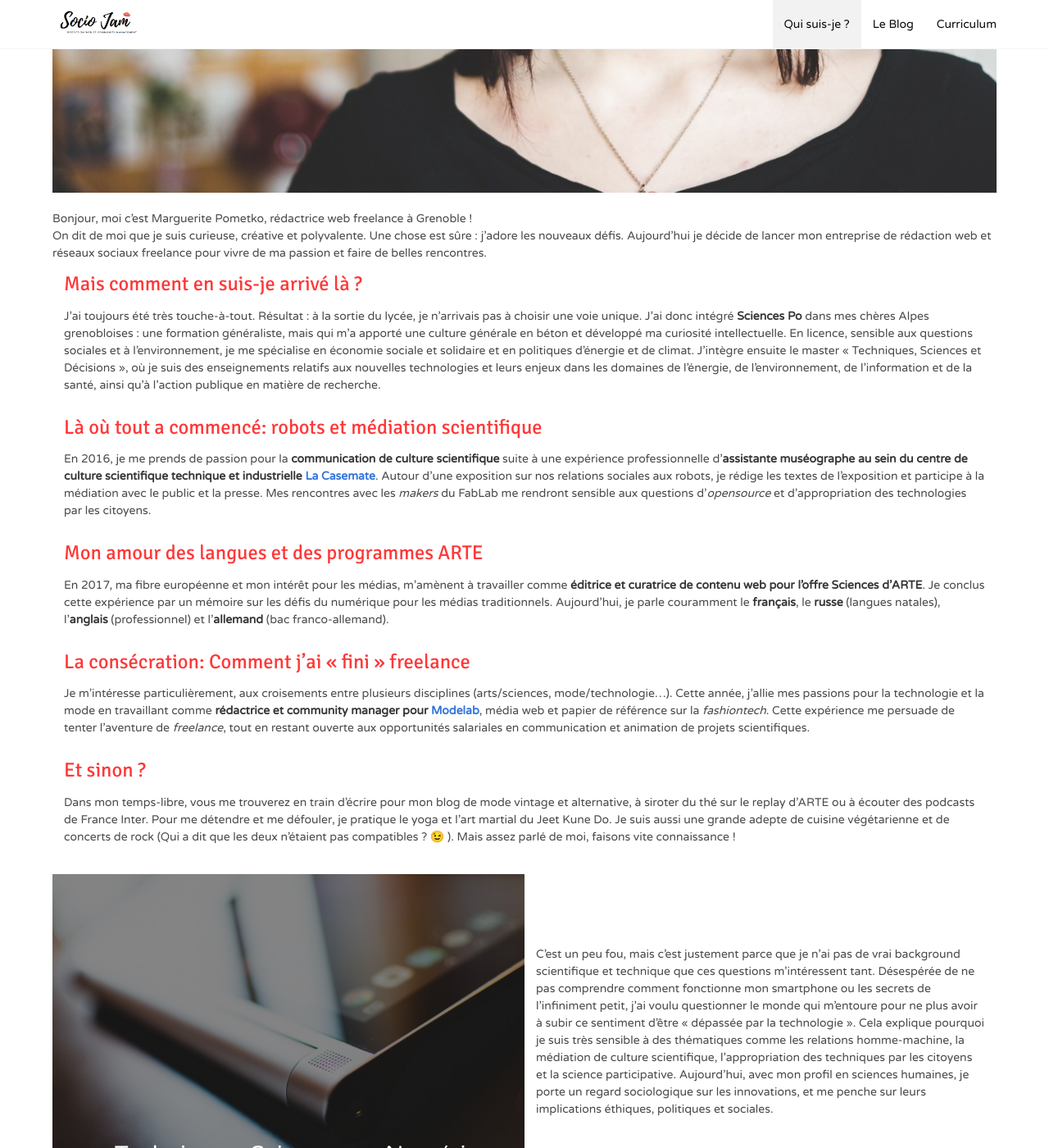
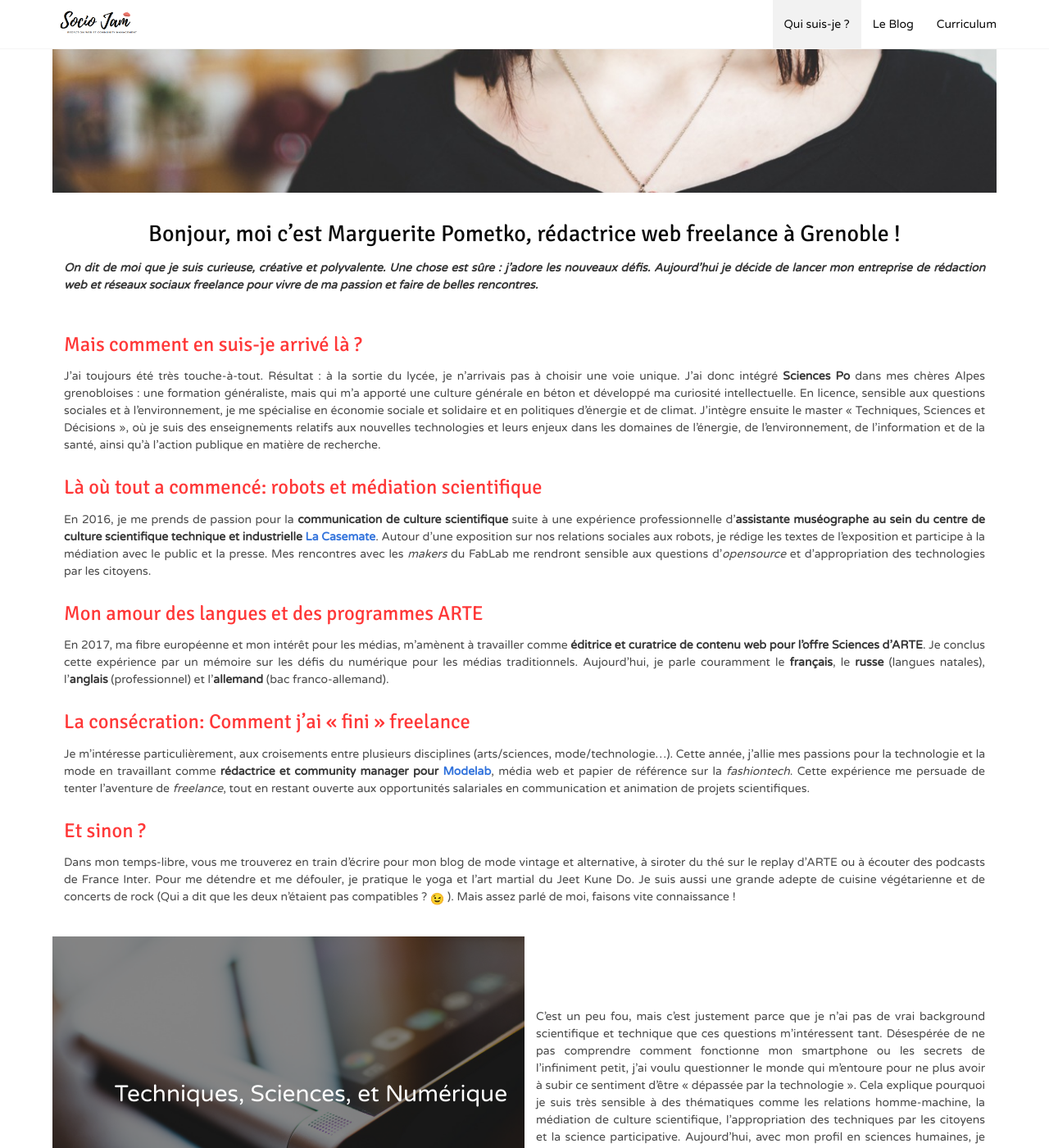
Before and after one commit to marguerite-p/marguerite-p.github.io, a Jekyll site: the page built from about.html, in a window 1280 px wide and 1400 px high, scrolled down 610 px. Shown: the whole window at 82% size. Built offline with Jekyll 4.4.1, drawn with Linux system fonts in a browser that asks for light colours; nearby versions of some CDN libraries; emoji names are drawn with the system emoji font.

Commit message:
emoji & content style fix

```diff
--- a/_includes/footer.html
+++ b/_includes/footer.html
@@ -1,6 +1,6 @@
 <footer class="footer">
   <div class="container">
-    <div class="content has-text-centered">
+    <div class="has-text-centered">
       <p>
         <a href="">{{ site.author }}</a>.
         <br>
--- a/_sass/_root.scss
+++ b/_sass/_root.scss
@@ -27,8 +27,10 @@ html {
   font-family: $varela-font;
 }
 
+$emoji-size: 20px;
 .emoji {
   vertical-align: top;
+  vertical-align: calc((1rem / 2) - ($emoji-size / 2));
 }
 
 .is-overlay-container {
@@ -51,6 +53,10 @@ html {
   h3 {
     @extend .is-signika;
   }
+
+  p {
+    text-align: justify;
+  }
 }
 
 .index {
@@ -68,9 +74,11 @@ html {
 
     &__text {
       justify-content: center;
-      p {
-        text-align: justify;
-      }
+
+      // p {
+      //   text-align: justify;
+      // }
+
       .button {
         align-self: center;
         margin-bottom: 1em;
@@ -87,8 +95,16 @@ html {
     margin-bottom: 1.5rem;
   }
 
+  &-headline,
   &-main {
     padding: 1rem;
+  }
+
+  &-headline {
+    h1 {
+      color: $black;
+      text-align: center;
+    }
   }
 
   &-image {
@@ -114,13 +130,17 @@ html {
       pointer-events: none;
 
       @include tablet {
-        justify-content: flex-end;
+        justify-content: center;
         align-items: flex-end;
+
+        .is-reversed-tablet & {
+          align-items: flex-start;
+        }
       }
 
-      @include mobile {
-        justify-content: center;
-      }
+      // @include mobile {
+      //   justify-content: center;
+      // }
 
       * {
         pointer-events: auto;
--- a/about.html
+++ b/about.html
@@ -10,12 +10,12 @@ order: 0
     <img src="{{ '/assets/images/marguerite-pometko-portrait.jpg' | relative_url }}" alt="{{ site.author }}, rédacteur web">
   </figure>
 </div>
-<div class="about-headline">
-  <h1>Bonjour, moi c’est Marguerite Pometko, rédactrice web freelance à Grenoble !</h1>
+<div class="about-headline content">
+  <h1>Bonjour, moi c’est {{ site.author }}, rédactrice web freelance à Grenoble !</h1>
 
-  <p>On dit de moi que je suis curieuse, créative et polyvalente. Une chose est sûre : j’adore les
+  <p><strong><em>On dit de moi que je suis curieuse, créative et polyvalente. Une chose est sûre : j’adore les
   nouveaux défis. Aujourd’hui je décide de lancer mon entreprise de rédaction web et réseaux
-  sociaux freelance pour vivre de ma passion et faire de belles rencontres.</p>
+  sociaux freelance pour vivre de ma passion et faire de belles rencontres.</em></strong></p>
 </div>
 <div class="about-main content">
 
@@ -80,7 +80,7 @@ order: 0
         </div>
       </div>
     </div>
-    <div class="about-text column is-half is-flex">
+    <div class="about-text column is-half is-flex content">
       <p>
         C’est un peu fou, mais c’est justement parce que je n’ai pas de vrai background scientifique et
         technique que ces questions m’intéressent tant. Désespérée de ne pas comprendre comment
@@ -105,7 +105,7 @@ order: 0
         </div>
       </div>
     </div>
-    <div class="about-text column is-half is-flex">
+    <div class="about-text column is-half is-flex content">
       <p>
         Voilà un bien large sujet qui me tient à cœur ! Écolo dans l’âme, je m’intéresse tout aussi bien aux
         traités internationaux, aux plans climat-air-énergie territoriaux, qu’aux initiatives individuelles. Je
@@ -129,7 +129,7 @@ order: 0
         </div>
       </div>
     </div>
-    <div class="about-text column is-half is-flex">
+    <div class="about-text column is-half is-flex content">
       <p>
         Mon penchant pour les tech et l’écologie ne m’a pas empêchée de nourrir une passion pour les arts,
         la mode et la culture. Je souhaite mettre fin à cette idée reçue selon laquelle la mode ne serait que le
```
